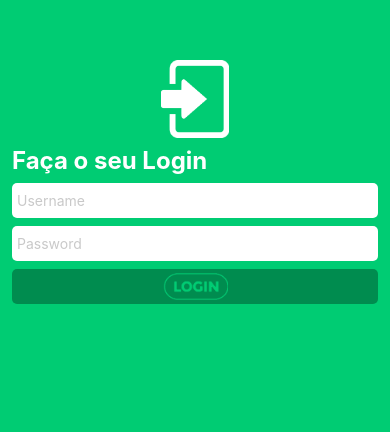
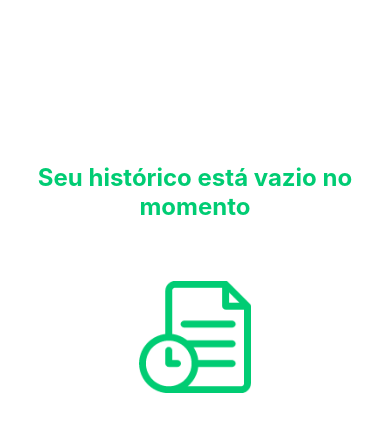
Before and after one commit to Guilherme-Cesul/ReactNavigations, a React Native app: screen / in a window 390 px wide. Shown: the part 140-572 px from the top of the page. Built offline with nearby package versions, Linux system fonts and the light colour scheme.

Commit message:
feat: criando a tela History

```diff
--- a/App.tsx
+++ b/App.tsx
@@ -1,20 +1,11 @@
+import { History } from '@screens/History';
 import { Login } from '@screens/Login';
-import { StatusBar } from 'expo-status-bar';
-import { StyleSheet, Text, View } from 'react-native';
+
 
 export default function App() {
   return (
     <>
-    <Login />
+    <History />
     </>
   );
 }
-
-const styles = StyleSheet.create({
-  container: {
-    flex: 1,
-    backgroundColor: '#fff',
-    alignItems: 'center',
-    justifyContent: 'center',
-  },
-});
--- a/src/screens/History/index.tsx
+++ b/src/screens/History/index.tsx
@@ -0,0 +1,13 @@
+import { Container, ContainerHistory, Image, Title } from "./styles";
+import historyIcon from "../../assets/historyIcon.png";
+
+export function History() {
+  return (
+    <Container>
+      <ContainerHistory>
+        <Title>Seu histórico está vazio no momento</Title>
+        <Image source={historyIcon} />
+      </ContainerHistory>
+    </Container>
+  );
+}
--- a/src/screens/History/styles.ts
+++ b/src/screens/History/styles.ts
@@ -0,0 +1,27 @@
+import styled from "styled-components/native";
+
+export const Container = styled.View`
+  flex: 1;
+`;
+
+export const ContainerHistory = styled.View`
+  top: 33%;
+  height: 230px;
+  justify-content: center;
+  align-items: center;
+  margin: 24px 12px;
+
+  justify-content: space-between;
+`;
+
+export const Title = styled.Text`
+  color: #00cc73;
+  font-size: 24px;
+  font-weight: bold;
+  text-align: center;
+`;
+
+export const Image = styled.Image`
+  width: 112px;
+  height: 112px;
+`;
```
Also changed, not shown: src/screens/Login/index.tsx (+3 -9 lines), src/assets/historyIcon.png (added).
